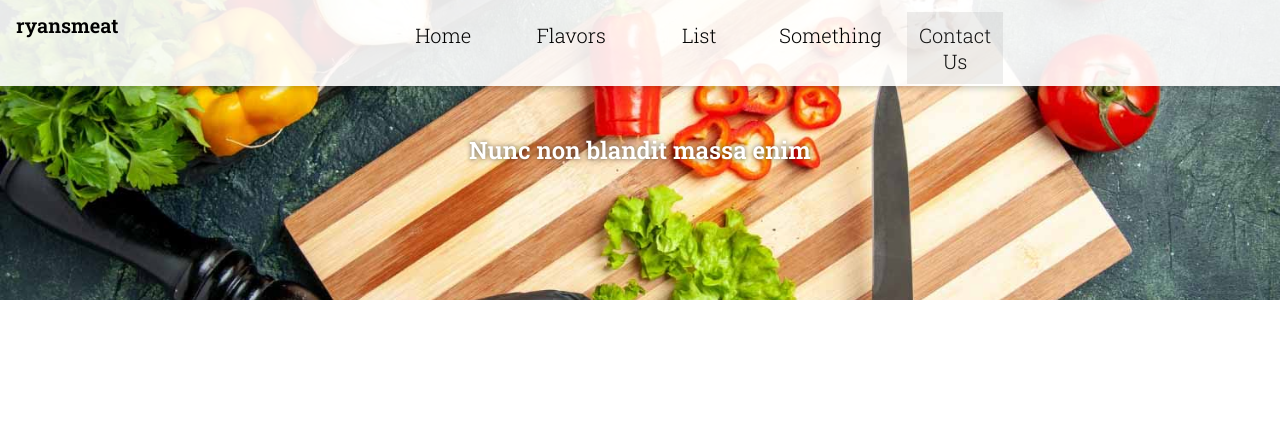
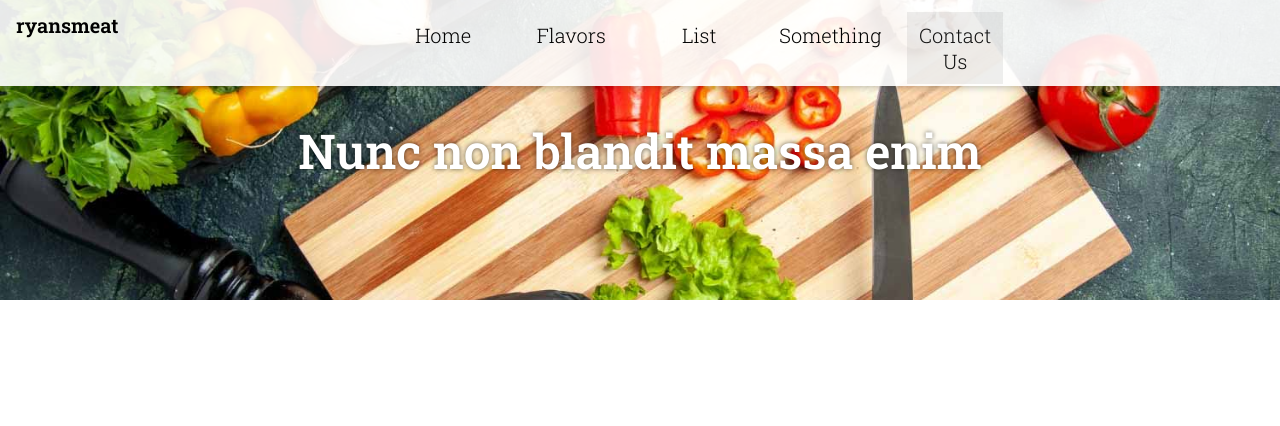
Before and after one commit to michaelhefner/ryansmeat-vanilla, a PHP site: page / in a window 1280 px wide. Shown: the top 426 px of the page. Run offline with PHP 8.4, Linux system fonts and the light colour scheme.

Commit message:
style: header font size

```diff
--- a/css/style.css
+++ b/css/style.css
@@ -172,6 +172,7 @@ header article h1 {
 }
 #jumbo div h2 {
     text-shadow: 0 0 5px #00000099;
+    font-size: 3rem;
 }
 #jumbo {
     margin-bottom: 300px;
```
